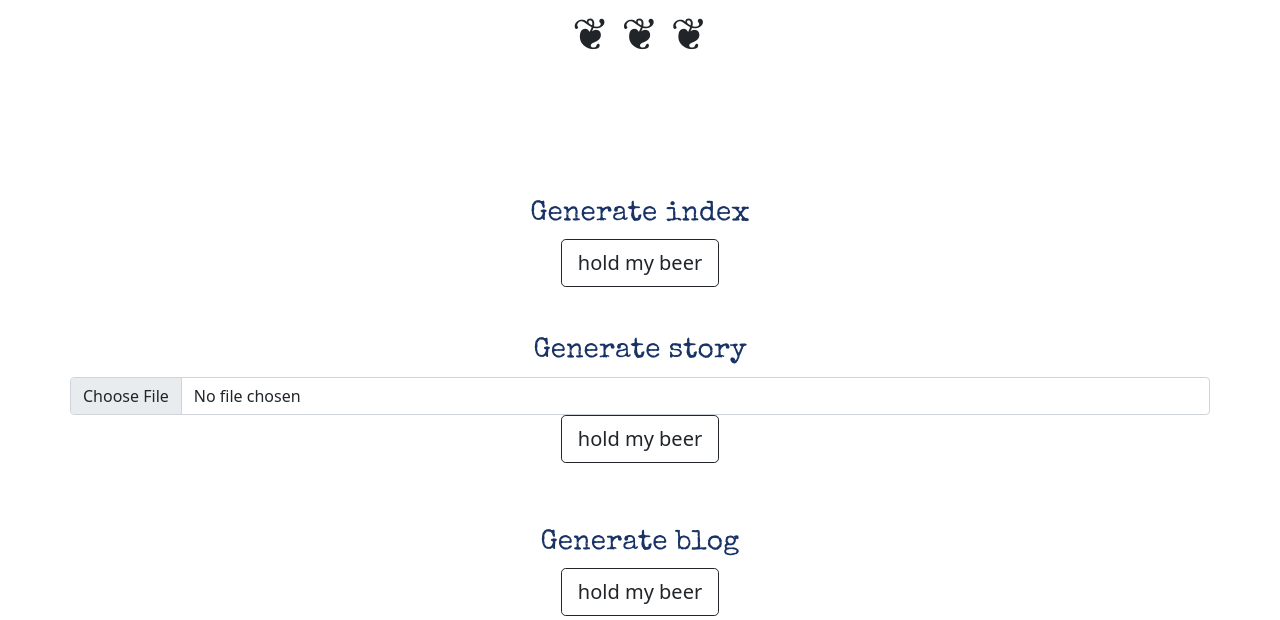
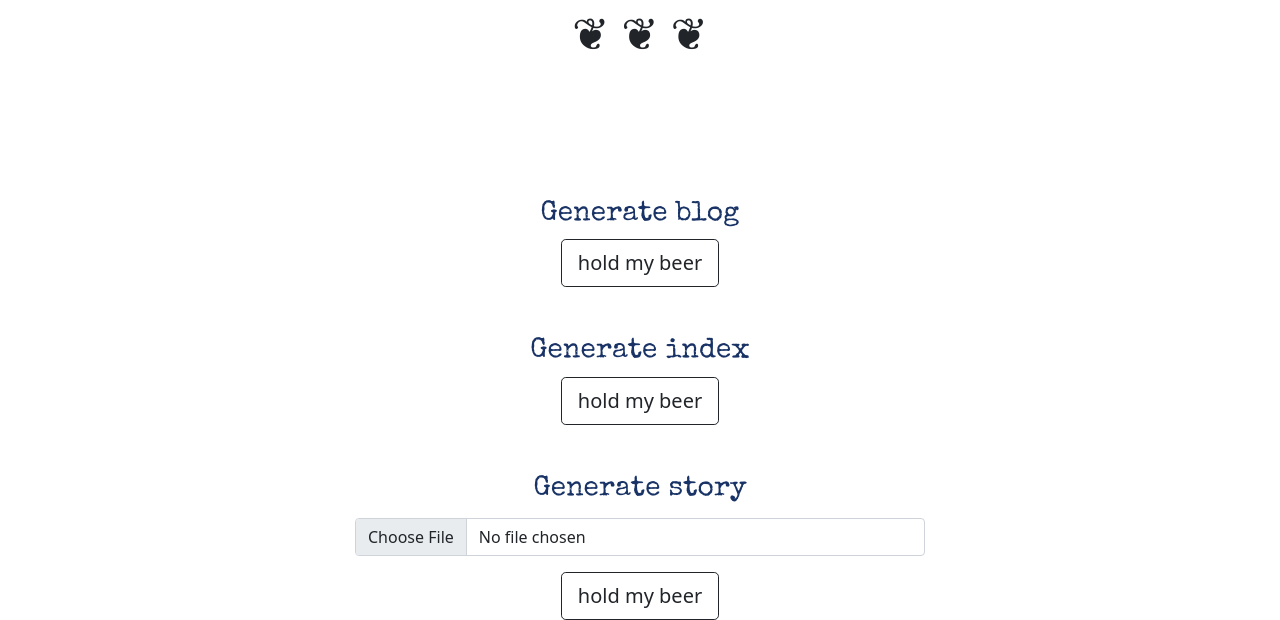
Before and after one commit to clairempr/clairempr.github.io, a Django app: page /blog/ in a window 1280 px wide. Shown: the part 260-880 px from the top of the page. Run offline with Django 4.2, Linux system fonts and the light colour scheme.

Commit message:
Updated blog generation page styling

```diff
--- a/blog/static/blog/style.css
+++ b/blog/static/blog/style.css
@@ -25,3 +25,9 @@ h3 {
 .main-title {
   padding-top: 5rem;
 }
+
+.story-input-wrapper {
+  display: flex;
+  justify-content: center;
+  align-items: center;
+}
--- a/blog/templates/blog/home.html
+++ b/blog/templates/blog/home.html
@@ -32,24 +32,25 @@
   <!-- Here is our page's main content -->
   <main>
 
+    <h3>Generate blog</h3>
+    <a href="{% url 'blog:generate_blog' %}">
+      <button type="button" class="btn btn-outline-dark btn-lg">hold my beer</button>
+    </a>
+
     <h3>Generate index</h3>
     <a href="{% url 'blog:generated_index' %}">
       <button type="button" class="btn btn-outline-dark btn-lg">hold my beer</button>
     </a>
 
     <h3>Generate story</h3>
-    <div class="mb-3">
-      <form action="{% url 'blog:generated_story' %}" method="post">
+    <div class="story-input-wrapper">
+      <form class="w-50 mt-1" action="{% url 'blog:generated_story' %}" method="post">
         {% csrf_token %}
         <input class="form-control" type="file" name="markdown_file">
-        <input type="submit" class="btn btn-outline-dark btn-lg" value="hold my beer">
+        <input type="submit" class="btn btn-outline-dark btn-lg mt-3" value="hold my beer">
       </form>
     </div>
 
-    <h3>Generate blog</h3>
-      <a href="{% url 'blog:generate_blog' %}">
-        <button type="button" class="btn btn-outline-dark btn-lg">hold my beer</button>
-      </a>
   </main>
 
 </div>
```
